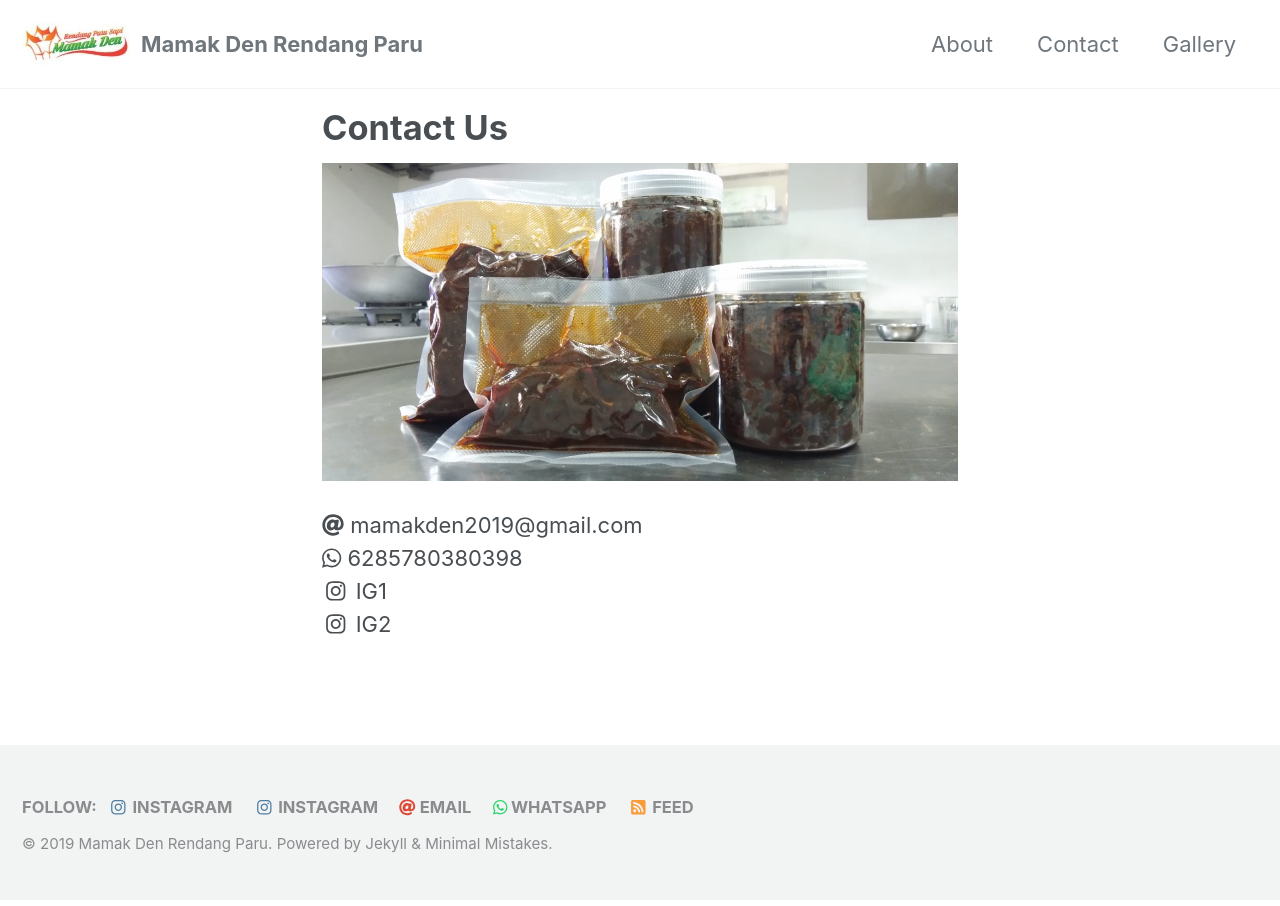
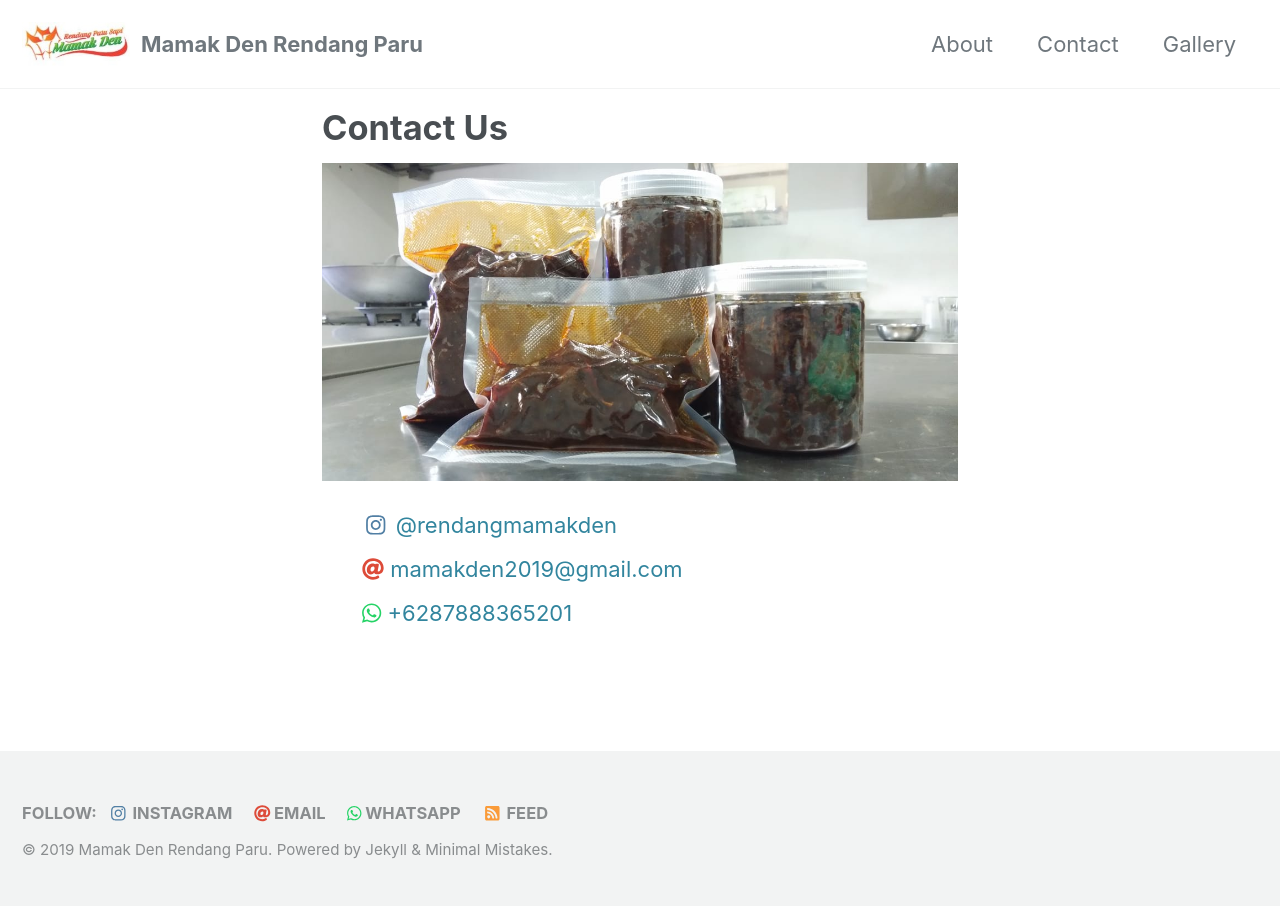
Before and after one commit to mamakden/mamakden.github.io, a Jekyll site: the page built from _pages/contact.md, in a window 1280 px wide. Built offline with Jekyll 4.4.1, drawn with Linux system fonts in a browser that asks for light colours; cached includes are drawn as plain includes.

Commit message:
take out resty ig and num

```diff
--- a/_config.yml
+++ b/_config.yml
@@ -26,7 +26,7 @@
 baseurl                  : # the subpath of your site, e.g. "/blog"
 repository               : # GitHub username/repo-name e.g. "mmistakes/minimal-mistakes"
 teaser                   : # path of fallback teaser image, e.g. "/assets/images/500x300.png"
-logo                     : "/images/logo2.jpg"# path of logo image to display in the masthead, e.g. "/assets/images/88x88.png"
+logo                     : "/images/logo2.jpg" # path of logo image to display in the masthead, e.g. "/assets/images/88x88.png"
 masthead_title           : # overrides the website title displayed in the masthead, use " " for no title
 # breadcrumbs            : false # true, false (default)
 words_per_minute         : 200
@@ -151,21 +151,25 @@
     - label: "Bitbucket"
       icon: "fab fa-fw fa-bitbucket"
       # url:
-    - label: "Instagram"
-      icon: "fab fa-fw fa-instagram"
-      url: "https://www.instagram.com/restywijaya"
+    #- label: "Instagram"
+    #  label2: "@restywijaya"
+    #  icon: "fab fa-fw fa-instagram"
+    #  url: "https://www.instagram.com/restywijaya"
 
     - label: "Instagram"
+      label2: "@rendangmamakden"
       icon: "fab fa-fw fa-instagram"
       url: "https://www.instagram.com/rendangmamakden/"
 
     - label: "Email"
+      label2: "mamakden2019@gmail.com"
       icon: "fas fa-at"
       url: mailto:mamakden2019@gmail.com
 
     - label: "WhatsApp"
+      label2: "+6287888365201"
       icon: "fab fa-whatsapp"
-      url: https://wa.me/6285780380398
+      url: https://wa.me/6287888365201
 
 
 
--- a/_pages/contact.md
+++ b/_pages/contact.md
@@ -9,11 +9,12 @@
 ---
 ![full]({{site.banner}}){: .full}
 
-<div >
-    <div >
-    <li class="fas fa-at" href="mailto:mamakden2019@gmail.com"></li>  mamakden2019@gmail.com<br>
-    <a class="fab fa-whatsapp" href="https://wa.me/6285780380398"></a>  6285780380398<br>
-    <a class="fab fa-fw fa-instagram" href="https://www.instagram.com/restywijaya/"></a> IG1<br>
-    <a class="fab fa-fw fa-instagram" href="https://www.instagram.com/rendangmamakden/"></a> IG2
-    </div>
+<div>
+<ul class="social-icons" style="list-style: none;">
+{% for link in site.footer.links %}
+    {% if link.label and link.url %}
+    <li><a href="{{ link.url }}" rel="nofollow noopener noreferrer" STYLE="text-decoration: none"><i class="{{ link.icon | default: 'fas fa-link' }}" aria-hidden="true"></i> {{ link.label2 }}</a></li>
+    {% endif %}
+{% endfor %}
+</ul>
 </div>
```
Also changed, not shown: _pages/gallery.md (+0 -1 lines), images/IMG-20190320-WA0033.jpg (added).
